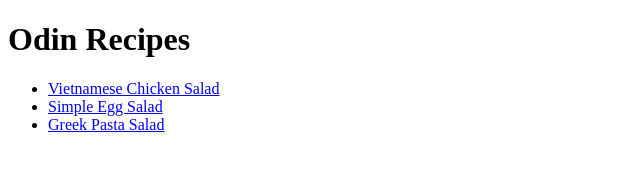
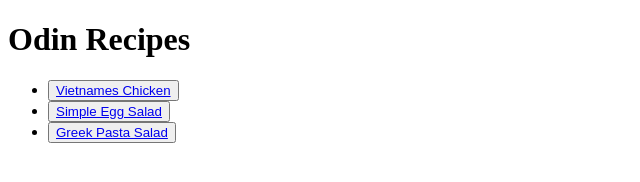
Before and after one commit to LumpaBey/odin-recipes, a plain HTML site: page index.html in a window 1280 px wide. Shown: the whole page, without its empty margins (0-640 px from the left). Drawn offline with Linux system fonts and the light colour scheme.

Commit message:
A few more changes to code. Made buttons out of the recipe links on the main page

```diff
--- a/index.html
+++ b/index.html
@@ -7,9 +7,9 @@
 
 <h1>Odin Recipes</h1>
 <ul>
-    <li><a href="recipes/VietnameseChickenSalad.html">Vietnamese Chicken Salad</a></li>
-    <li><a href="recipes/SimpleEggSalad.html">Simple Egg Salad</a></li>
-    <li><a href="recipes/GreekPastaSalad.html">Greek Pasta Salad</a></li>
+    <li><button><a href="/home/loompabey/repos/odin-recipes/recipes/VietnameseChickenSalad.html">Vietnames Chicken</a></button></li>
+    <li><button><a href="recipes/SimpleEggSalad.html">Simple Egg Salad</a></button></li>
+    <li><button><a href="recipes/GreekPastaSalad.html">Greek Pasta Salad</a></button></li>
   </ul>
 </body>
 </html>
```
Also changed, not shown: recipes/VietnameseChickenSalad.html (+1 -1 lines), recipe-images/chickensalad.jpg (deleted), recipe-images/vchickensalad.jpg (added), 3 other files.
